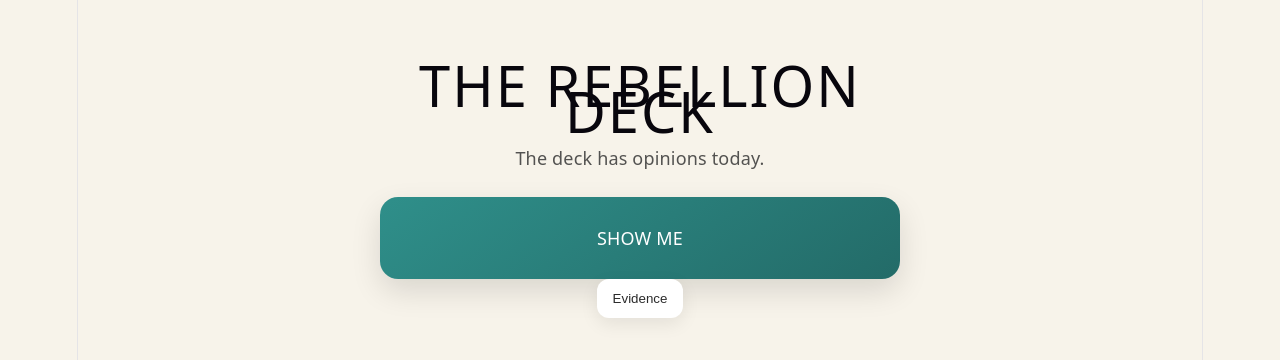
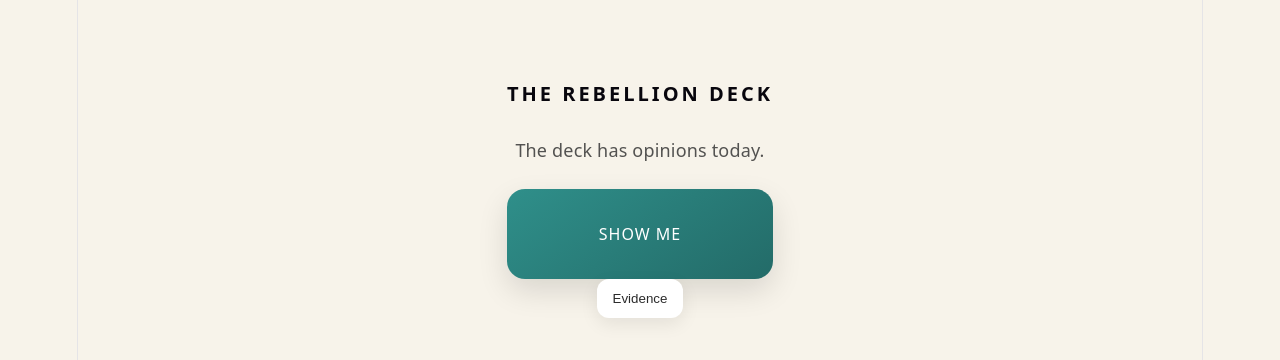
Before and after one commit to nkapitan-lgtm/rebellion-deck, a React (Vite) app: page / in a window 1280 px wide. Shown: the top 360 px of the page. Built offline with nearby package versions, Linux system fonts and the light colour scheme.

Commit message:
refine card layout and typography

```diff
--- a/src/App.css
+++ b/src/App.css
@@ -1,6 +1,6 @@
 /* =========================
-   SUNLIT ORACLE THEME
-   Rebellion Deck
+   SUNLIT ORACLE — POLISHED
+   Rebellion Deck v2
    ========================= */
 
 body {
@@ -10,21 +10,27 @@ body {
   font-family: system-ui, -apple-system, sans-serif;
 }
 
-/* App container */
+/* APP WRAPPER */
 .app {
   max-width: 520px;
   margin: 0 auto;
-  padding: 40px 20px;
+  padding: 48px 20px;
 }
 
-/* Title */
+/* TITLE — FIXED OVERLAP */
 .title {
   text-align: center;
-  letter-spacing: 2px;
-  margin-bottom: 20px;
+  letter-spacing: 3px;
+  margin-bottom: 28px;
+
+  font-size: 20px;
+  font-weight: 600;
+
+  white-space: normal;
+  line-height: 1.4;
 }
 
-/* Intro text */
+/* INTRO */
 .intro {
   opacity: 0.8;
   text-align: center;
@@ -32,12 +38,12 @@ body {
   line-height: 1.6;
 }
 
-/* Deck button / stack */
+/* DECK */
 .deck {
   background: linear-gradient(145deg, #2f8f8a, #236b68);
   color: #ffffff;
 
-  padding: 28px;
+  padding: 32px;
   border-radius: 18px;
 
   text-align: center;
@@ -47,13 +53,16 @@ body {
 
   user-select: none;
   transition: transform 0.2s ease;
+
+  font-size: 16px;
+  letter-spacing: 1px;
 }
 
 .deck:active {
   transform: scale(0.98);
 }
 
-/* Shuffling state */
+/* SHUFFLING */
 .deck.shuffling {
   opacity: 0.7;
   animation: pulse 1.2s infinite ease-in-out;
@@ -65,22 +74,28 @@ body {
   100% { opacity: 0.5; }
 }
 
-/* CARD */
+/* CARD — RESTORED STRUCTURE */
 .card {
-  margin-top: 24px;
-  padding: 28px;
+  margin-top: 28px;
+  padding: 32px;
+
   border-radius: 18px;
 
   background: linear-gradient(145deg, #2f8f8a, #236b68);
   color: #ffffff;
 
-  box-shadow: 0 12px 30px rgba(0, 0, 0, 0.15);
+  box-shadow: 0 14px 35px rgba(0, 0, 0, 0.16);
 
   position: relative;
   overflow: hidden;
+
+  min-height: 240px;
+  display: flex;
+  flex-direction: column;
+  justify-content: center;
 }
 
-/* golden dust overlay */
+/* GOLDEN DUST */
 .card::before {
   content: "";
   position: absolute;
@@ -91,11 +106,11 @@ body {
   background: radial-gradient(
     circle at 20% 10%,
     rgba(255, 215, 120, 0.25),
-    transparent 45%
+    transparent 50%
   );
 }
 
-/* voice label */
+/* VOICE */
 .card-voice {
   font-size: 12px;
   letter-spacing: 2px;
@@ -104,35 +119,39 @@ body {
   opacity: 0.9;
   color: #fff4d2;
 
-  margin-bottom: 10px;
+  margin-bottom: 14px;
 }
 
-/* main card text */
+/* MAIN MESSAGE — MORE PROMINENT */
 .card-text {
-  font-size: 18px;
-  line-height: 1.6;
+  font-size: 20px;
+  line-height: 1.75;
 
   color: #f6e7b7;
+
+  margin-bottom: 18px;
 }
 
-/* optional commentary line */
+/* COMMENTARY — softer + more breathing room */
 .card-comment {
-  margin-top: 16px;
+  margin-top: 18px;
+
   font-size: 14px;
   font-style: italic;
+  line-height: 1.8;
 
   color: rgba(255, 244, 210, 0.85);
 }
 
-/* controls */
+/* CONTROLS */
 .controls {
-  margin-top: 20px;
+  margin-top: 22px;
   display: flex;
   flex-direction: column;
-  gap: 10px;
+  gap: 12px;
 }
 
-/* buttons */
+/* BUTTONS */
 button {
   padding: 12px 16px;
   border-radius: 12px;
@@ -152,17 +171,18 @@ button:active {
   transform: scale(0.98);
 }
 
-/* personal deck */
+/* PERSONAL DECK */
 .personal-deck {
-  margin-top: 20px;
+  margin-top: 24px;
 }
 
 .personal-message {
   opacity: 0.8;
   margin-bottom: 20px;
-  line-height: 1.5;
+  line-height: 1.6;
 }
 
+/* SAVED CARDS */
 .saved-card {
   padding: 16px;
   margin-bottom: 12px;
```
